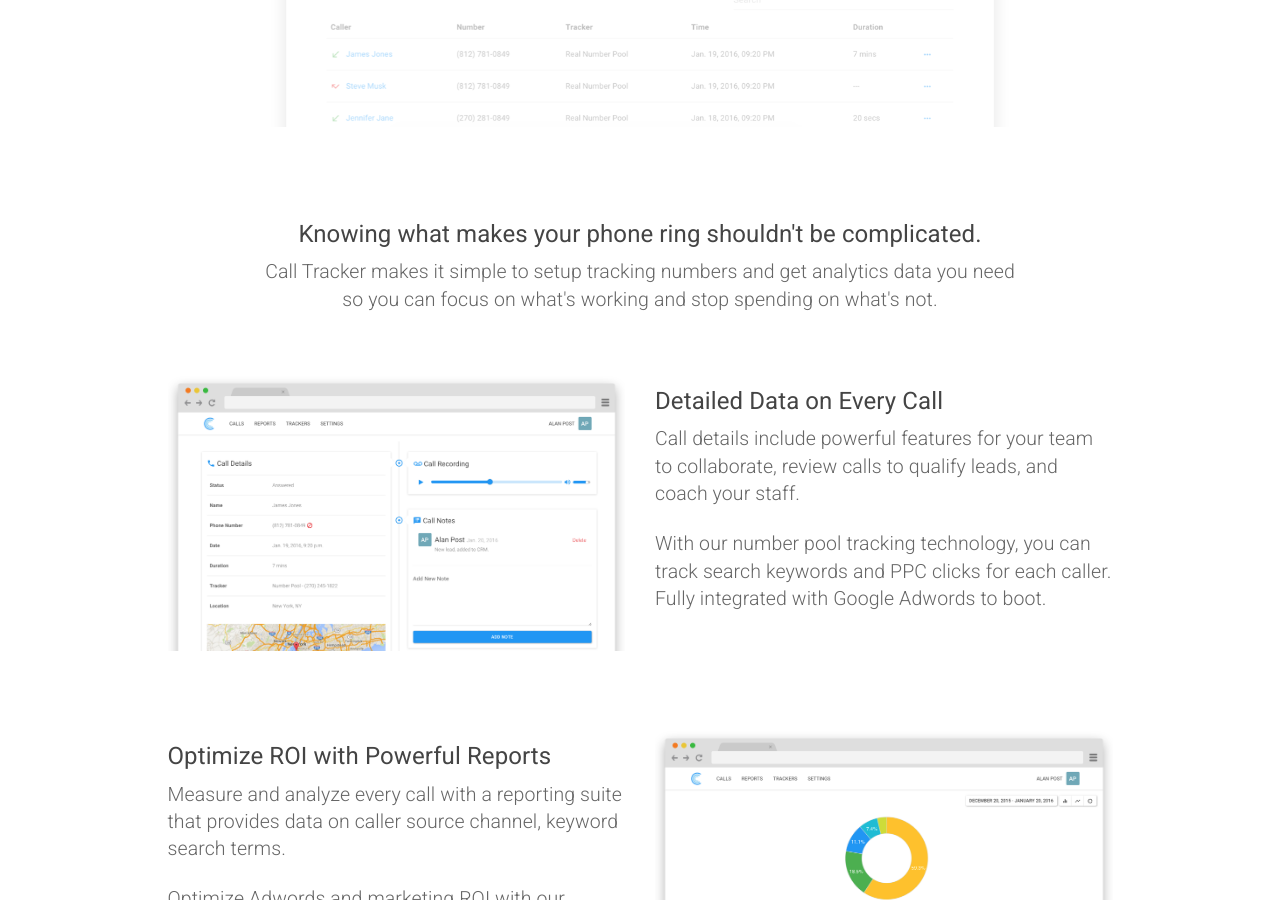
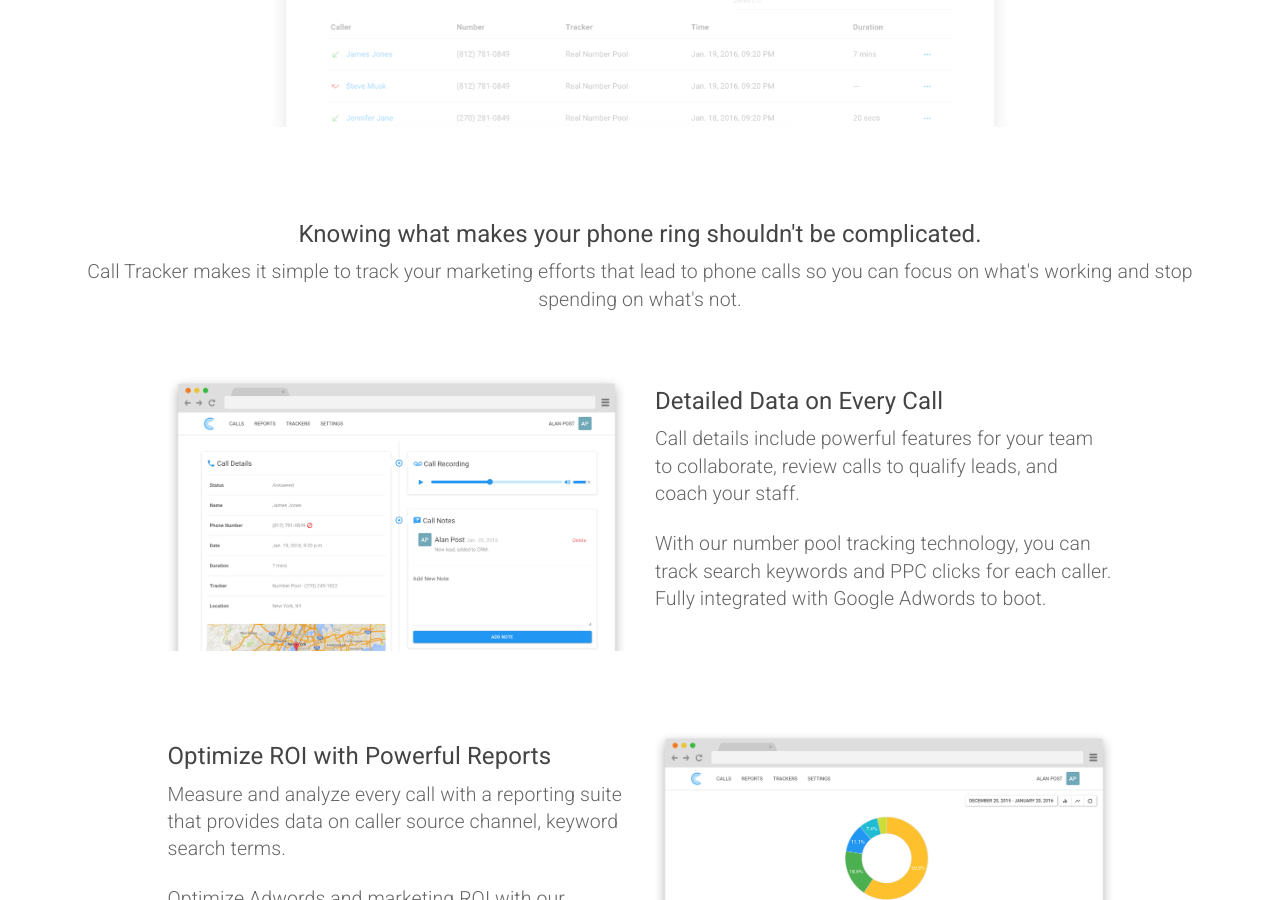
Before and after one commit to sumonst21/calltrackerio-site, a Jekyll site: the page built from index.html, in a window 1280 px wide and 900 px high, scrolled down 537 px. Built offline with Jekyll 4.4.1, drawn with Linux system fonts in a browser that asks for light colours.

Commit message:
add update tagline

```diff
--- a/index.html
+++ b/index.html
@@ -23,7 +23,7 @@ keywords: 'optimize adwords, call tracking, call recording, call analytics, call
 			<div class="col-md-12 text-center">
 				<a href="https://app.calltracker.io/signup/" class="btn btn-xl btn-success request-button">Start Tracking Calls</a>
 				<h4 class="text-center">Knowing what makes your phone ring shouldn't be complicated.</h4>
-				<p class="lead">{{ site.name }} makes it simple to setup tracking numbers and get analytics data you need<br> so you can focus on what's working and stop spending on what's not.</p>
+				<p class="lead">{{ site.name }} makes it simple to track your marketing efforts that lead to phone calls so you can focus on what's working and stop spending on what's not.</p>
 			</div>
 		</div>
 	</div>
```
